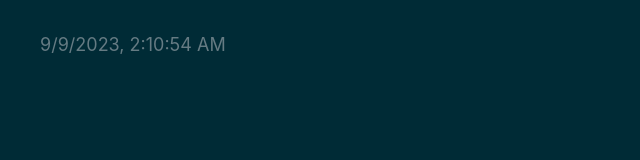
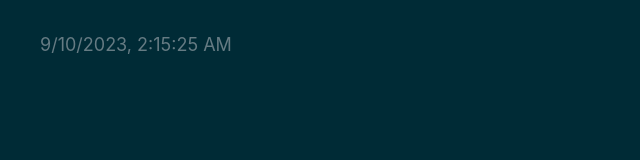
Before and after one commit to web3cave/11-Paradigm, a plain HTML site: page index.html in a window 1280 px wide. Shown: the full height of the page, 0-640 px from the left. Drawn offline with Linux system fonts and the light colour scheme.

Commit message:
deploy: 0d125e485595651792e696ab7f3ad371b7bede66

```diff
--- a/index.html
+++ b/index.html
@@ -54,8 +54,8 @@
     <!-- %after-body-begin.html% -->
 
     <footer>
-      <a class="footer-link" href="https://github.com/web3cave/11-Paradigm/actions/runs/6128317325">
-        <time id="build-timestamp" datetime="2023-09-09T02:10:54.124Z">2023-09-09T02:10:54.124Z</time>
+      <a class="footer-link" href="https://github.com/web3cave/11-Paradigm/actions/runs/6134551667">
+        <time id="build-timestamp" datetime="2023-09-10T02:15:25.782Z">2023-09-10T02:15:25.782Z</time>
       </a>
       <a class="footer-link" href="https://github.com/osmoscraft/osmosfeed">osmosfeed 1.15.1</a>
     </footer>
```
Also changed, not shown: 1 other file.
